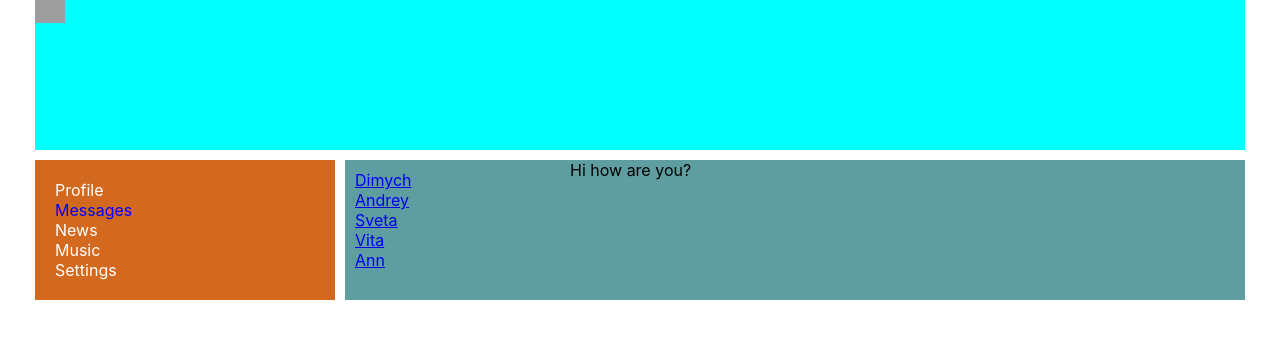
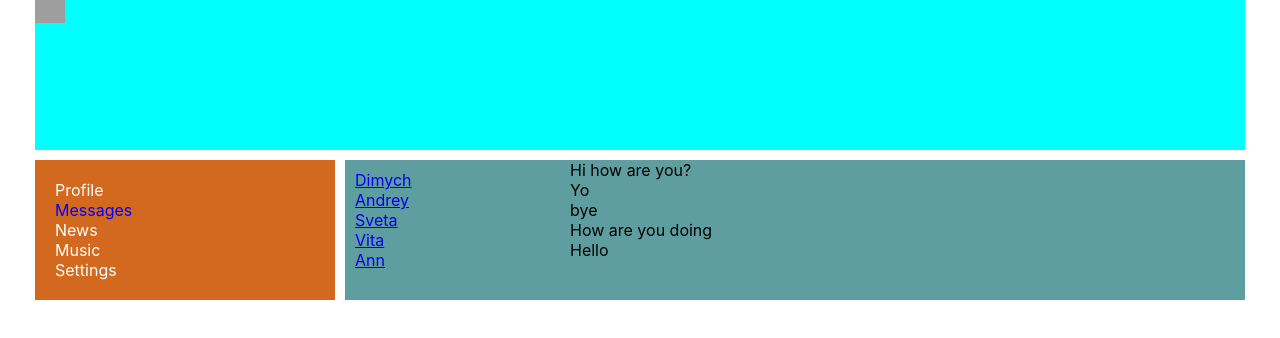
Before and after one commit to zatsarna/social, a React (Create React App) app: page /dialogs in a window 1280 px wide. Shown: the top 338 px of the page. Built offline with nearby package versions, Linux system fonts and the light colour scheme; grey boxes are pictures that could not be loaded.

Commit message:
user interface - business logic layer

```diff
--- /dev/null
+++ b/src/components/Dialogs/DialogItem/DialogItem.tsx
@@ -0,0 +1,14 @@
+import React from 'react';
+import s from '../Dialogs.module.css'
+import {NavLink} from 'react-router-dom';
+
+type DialogItemPropsType = {
+    name: string,
+    id: number,
+}
+export const DialogItem: React.FC<DialogItemPropsType> = (props) => {
+    let path = '/dialogs/' + props.id;
+    return (
+        <div className={s.dialog + ' ' + s.active}><NavLink to={path}>{props.name}</NavLink></div>
+    )
+}
--- a/src/components/Dialogs/Dialogs.tsx
+++ b/src/components/Dialogs/Dialogs.tsx
@@ -1,38 +1,32 @@
 import React from 'react';
 import s from './Dialogs.module.css'
-import {NavLink} from 'react-router-dom';
+import {DialogItem} from './DialogItem/DialogItem';
+import {Message} from './Message/Message';
 
-
-type DialogItemPropsType = {
-    name: string,
-    id: string,
-}
-const DialogItem: React.FC<DialogItemPropsType> = (props) => {
-    let path = '/dialogs/' + props.id;
-    return (
-        <div className={s.dialog + ' ' + s.active}><NavLink to={path}>{props.name}</NavLink></div>
-    )
-}
-type MessagePropsType = {
-    message: string
-}
-const Message: React.FC<MessagePropsType> = (props) => {
-    return (
-        <div className={s.message}>{props.message}</div>
-    )
-}
 export const Dialogs = () => {
+    let dialogs = [
+        {name: 'Dimych', id: 1},
+        {name: 'Andrey', id: 2},
+        {name: 'Sveta', id: 3},
+        {name: 'Vita', id: 4},
+        {name: 'Ann', id: 5}
+    ]
+    let messages = [
+        {message: 'Hi how are you?', id: 1},
+        {message: 'Yo', id: 2},
+        {message: 'bye', id: 3},
+        {message: 'How are you doing', id: 4},
+        {message: 'Hello', id: 5}
+    ]
+    let dialogsElements=dialogs.map(el=><DialogItem name={el.name} id={el.id}/>)
+    let messagesElements=messages.map(el=><Message message={el.message}/>)
     return (
         <div className={s.dialogs}>
             <div className={s.dialogsItems}>
-                <DialogItem name={'Dimych'} id={'1'}/>
-                <DialogItem name={'Andrey'} id={'2'}/>
-                <DialogItem name={'Sveta'} id={'3'}/>
-                <DialogItem name={'Vita'} id={'4'}/>
-                <DialogItem name={'Ann'} id={'5'}/>
+                {dialogsElements}
             </div>
             <div className={s.messages}>
-                <Message message={'Hi how are you?'}/>
+                {messagesElements}
             </div>
         </div>
     );
--- /dev/null
+++ b/src/components/Dialogs/Message/Message.tsx
@@ -0,0 +1,11 @@
+import React from 'react';
+import s from '../Dialogs.module.css'
+
+type MessagePropsType = {
+    message: string
+}
+export const Message: React.FC<MessagePropsType> = (props) => {
+    return (
+        <div className={s.message}>{props.message}</div>
+    )
+}
--- a/src/components/Profile/MyPosts/MyPosts.tsx
+++ b/src/components/Profile/MyPosts/MyPosts.tsx
@@ -3,6 +3,12 @@ import s from './MyPosts.module.css'
 import {Post} from './Post/Post';
 
 export const MyPosts =()=> {
+    let posts = [
+        {message: 'What is your favourite drink?', id: 1, like_counts: 15},
+        {message: 'Hi, How are you?', id: 2, like_counts: 25},
+        {message: 'Hi, How are you? Hi, How are you?', id: 3, like_counts: 35},
+    ]
+    let postsElements=posts.map(el =>  <Post message={el.message} like_counts={el.like_counts}/>)
     return (
         <div className={s.my_posts}>
             <h3>My posts</h3>
@@ -10,9 +16,7 @@ export const MyPosts =()=> {
                 <button>Send</button>
             </div>
             <div className={s.previous_posts}>
-                <Post message='What is your favourite drink?' like_counts={15}/>
-                <Post message='Hi, How are you?' like_counts={25}/>
-                <Post message='Hi, How are you?' like_counts={19}/>
+                {postsElements}
             </div>
         </div>
     )
```
